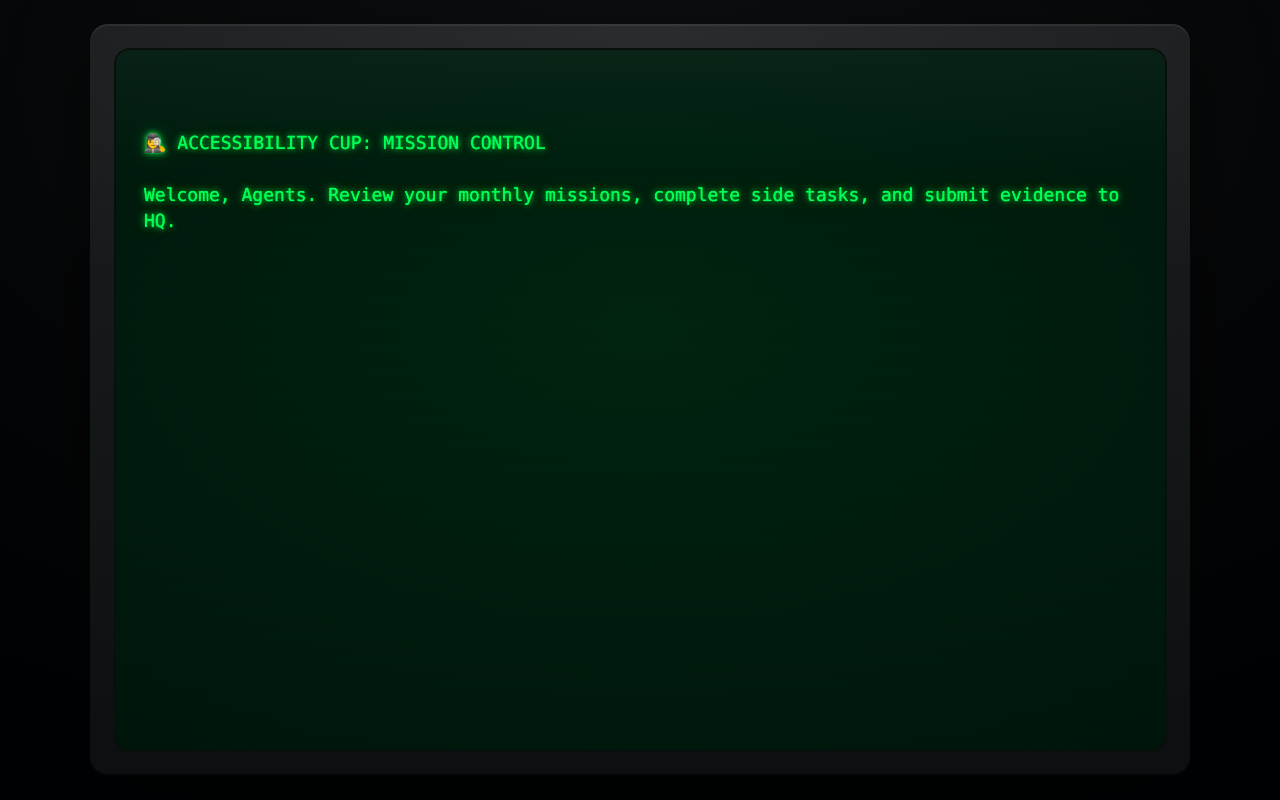
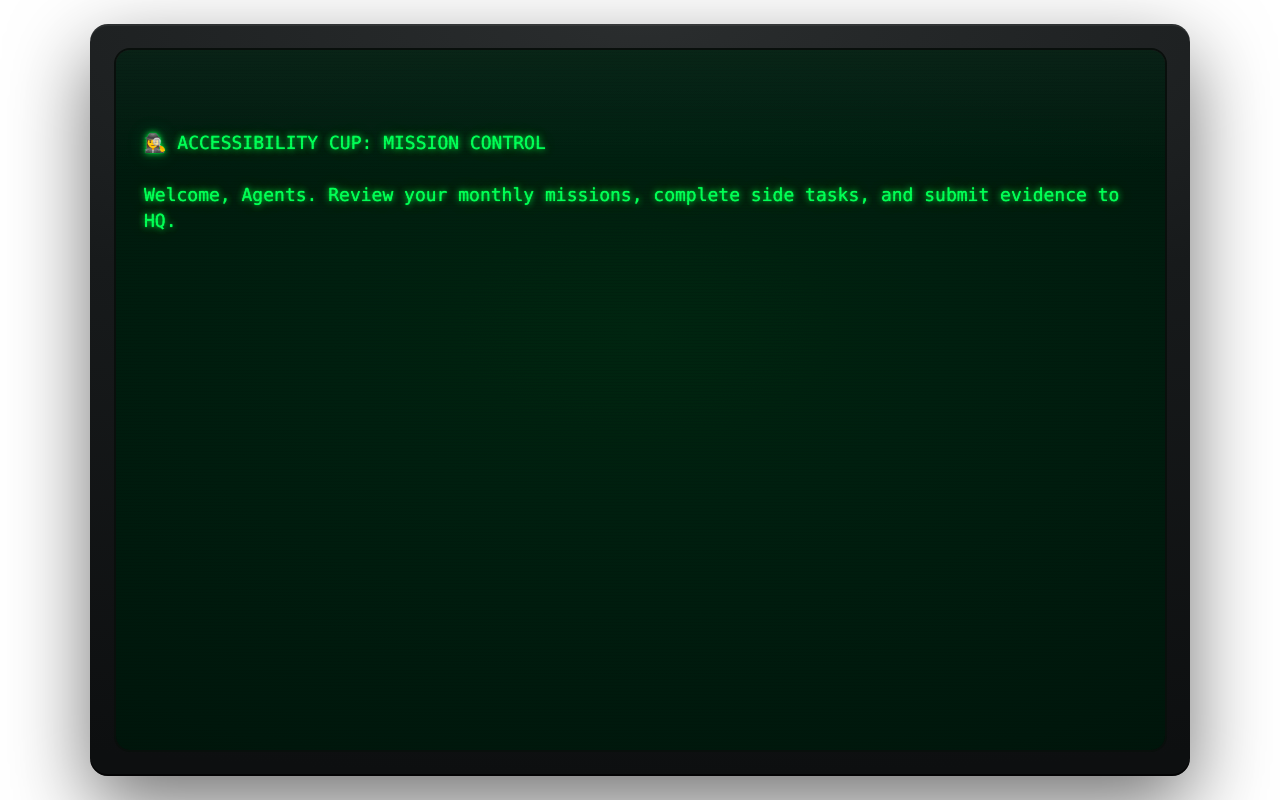
Before and after one commit to WCram/Accessability_Missions, a plain HTML site: page index.html in a window 1280 px wide. Drawn offline with Linux system fonts and the light colour scheme.

Commit message:
Comment out background gradient in index.html
Comment out the radial gradient background in CSS.

```diff
--- a/index.html
+++ b/index.html
@@ -17,7 +17,7 @@
     margin:0;
     display:grid;
     place-items:center;
-    background:radial-gradient(1200px 700px at 50% 10%, #0c0f10 0%, #050607 60%, #010203 100%);
+    /* background:radial-gradient(1200px 700px at 50% 10%, #0c0f10 0%, #050607 60%, #010203 100%); */
     font-family: ui-monospace, SFMono-Regular, Menlo, Consolas, "Liberation Mono", monospace;
   }
   .monitor{
```
